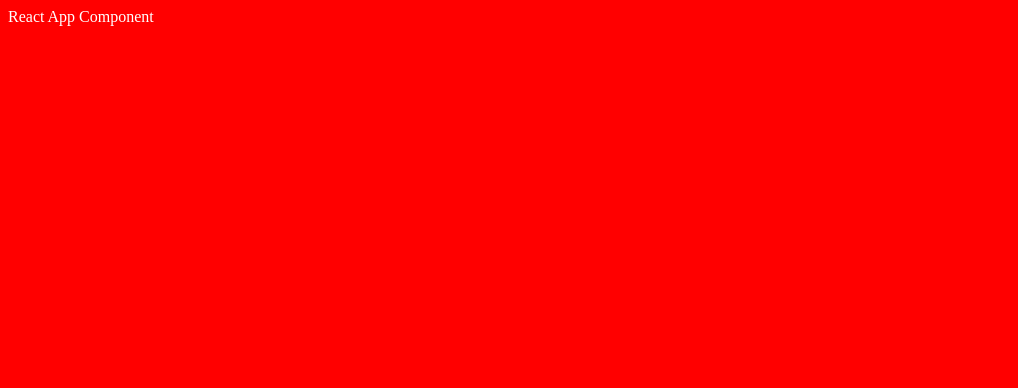
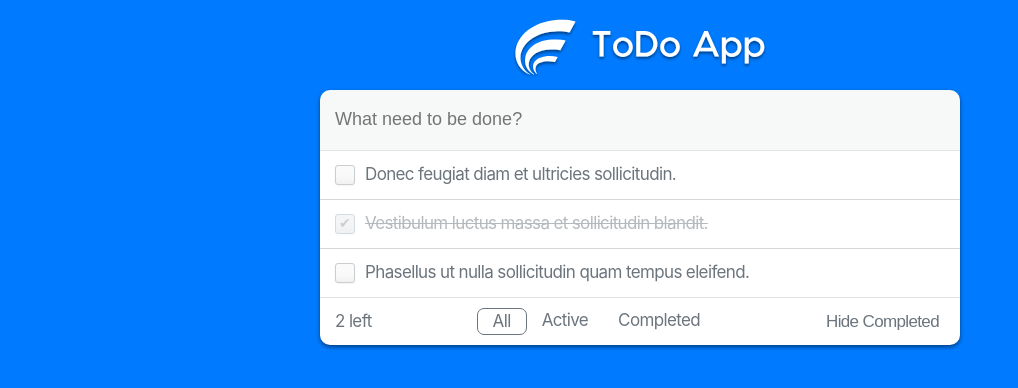
Before and after one commit to hazarartuner/react-redux-todo-app, a React app: page / in a window 1280 px wide. Shown: the whole page, without its empty margins (0-1018 px from the left). Built offline with nearby package versions, Linux system fonts and the light colour scheme.

Commit message:
feat(UI): Create dumb components

```diff
--- a/package.json
+++ b/package.json
@@ -37,6 +37,8 @@
     "webpack-dev-server": "3.3.1"
   },
   "dependencies": {
+    "classnames": "2.2.6",
+    "prop-types": "15.7.2",
     "react": "16.8.6",
     "react-dom": "16.8.6",
     "webpack": "4.30.0",
--- /dev/null
+++ b/src/assets/theme/theme.scss
@@ -0,0 +1,26 @@
+@import './variables';
+
+html {
+  font-size: 62.5%;
+}
+
+* {
+  -webkit-font-smoothing: antialiased;
+  -moz-osx-font-smoothing: grayscale;
+  box-sizing: border-box;
+
+  &:focus {
+    outline: none;
+  }
+}
+
+body {
+  color: $color-secondary;
+  font-size: 1.7rem;
+  line-height: 1.47059;
+  font-weight: 400;
+  letter-spacing: -0.0374em;
+  background: $color-primary;
+  font-family: 'SF Pro Text', 'SF Pro Icons', 'Helvetica Neue', 'Helvetica',
+    'Arial', sans-serif;
+}
--- /dev/null
+++ b/src/assets/theme/variables.scss
@@ -0,0 +1,10 @@
+// Colors
+$color-primary: #007bff;
+$color-secondary: #6c757d;
+$color-success: #28a745;
+$color-danger: #dc3545;
+$color-warning: #ffc107;
+$color-info: #17a2b8;
+$color-light: #f8f9fa;
+$color-dark: #343a40;
+$color-white: #fff;
--- a/src/components/App/App.js
+++ b/src/components/App/App.js
@@ -1,4 +1,42 @@
 import React from 'react';
+
+import TodoInput from 'components/TodoInput';
+import TodoItem from 'components/TodoItem';
+import TodoList from 'components/TodoList';
+
+import logo from 'assets/images/logo.svg';
+
 import './App.scss';
 
-export default () => <div className="App__Component">React App Component</div>;
+const fakeData = [
+  {
+    id: 1,
+    text: 'Donec feugiat diam et ultricies sollicitudin.',
+    isComplete: false,
+  },
+  {
+    id: 2,
+    text: 'Vestibulum luctus massa et sollicitudin blandit.',
+    isComplete: true,
+  },
+  {
+    id: 3,
+    text: 'Phasellus ut nulla sollicitudin quam tempus eleifend.',
+    isComplete: false,
+  },
+];
+
+export default () => (
+  <div className="app__component">
+    <img className="app-logo" src={logo} alt="ToDo App" />
+    <div className="app-contents">
+      <TodoInput />
+
+      <TodoList>
+        {fakeData.map(data => (
+          <TodoItem key={data.id} {...data} />
+        ))}
+      </TodoList>
+    </div>
+  </div>
+);
--- a/src/components/App/App.scss
+++ b/src/components/App/App.scss
@@ -1,4 +1,25 @@
-body {
-  background: #f00;
-  color: #fff;
+@import '../../assets/theme/theme';
+
+.app__component {
+  width: 64rem;
+  margin: 0 auto;
+  display: flex;
+  flex-direction: column;
+  align-items: center;
+
+  .app-logo {
+    width: 40%;
+    margin: 1rem 0;
+  }
+
+  .app-contents {
+    width: 100%;
+    box-sizing: border-box;
+    background: $color-white;
+    border-radius: 1rem;
+    display: grid;
+    box-shadow: 0 0.2rem 0.4rem rgba(0, 0, 0, 0.5);
+    position: relative;
+    overflow: hidden;
+  }
 }
--- /dev/null
+++ b/src/components/TodoInput/TodoInput.js
@@ -0,0 +1,52 @@
+import React, { Component } from 'react';
+import PropTypes from 'prop-types';
+
+import './TodoInput.scss';
+
+class TodoInput extends Component {
+  constructor(props) {
+    super(props);
+    this.handleOnChange = this.handleOnChange.bind(this);
+    this.inputRef = React.createRef();
+  }
+
+  componentDidMount() {
+    this.inputRef.current.focus();
+  }
+
+  handleOnChange(e) {
+    const { onTextChange } = this.props;
+
+    if (onTextChange) {
+      onTextChange(e);
+    }
+  }
+
+  render() {
+    const { text } = this.props;
+
+    return (
+      <div className="todo-input__component">
+        <input
+          ref={this.inputRef}
+          type="text"
+          onChange={this.handleOnChange}
+          value={text}
+          placeholder="What need to be done?"
+        />
+      </div>
+    );
+  }
+}
+
+TodoInput.propTypes = {
+  onTextChange: PropTypes.func,
+  text: PropTypes.string,
+};
+
+TodoInput.defaultProps = {
+  onTextChange: null,
+  text: '',
+};
+
+export default TodoInput;
--- /dev/null
+++ b/src/components/TodoInput/TodoInput.scss
@@ -0,0 +1,18 @@
+@import '../../assets/theme/theme.scss';
+
+.todo-input__component {
+  width: 100%;
+
+  input {
+    width: 100%;
+    height: 6rem;
+    border: 0;
+    font-size: 1.8rem;
+    padding: 0 1.5rem;
+    background: rgba(108, 117, 125, 0.05);
+
+    &:focus {
+      outline: none;
+    }
+  }
+}
--- /dev/null
+++ b/src/components/TodoInput/index.js
@@ -0,0 +1 @@
+export { default } from './TodoInput';
--- /dev/null
+++ b/src/components/TodoItem/TodoItem.js
@@ -0,0 +1,58 @@
+import React, { Component } from 'react';
+import PropTypes from 'prop-types';
+import classNames from 'classnames';
+
+import './TodoItem.scss';
+
+class TodoItem extends Component {
+  constructor(props) {
+    super(props);
+    this.handleOnChange = this.handleOnChange.bind(this);
+  }
+
+  handleOnChange() {
+    const { id, isComplete, onToggle } = this.props;
+
+    if (onToggle) {
+      onToggle({
+        id,
+        isComplete: !isComplete,
+      });
+    }
+  }
+
+  render() {
+    const { text, isComplete } = this.props;
+
+    return (
+      <div
+        className={classNames('todo-item__component', {
+          complete: isComplete,
+        })}
+      >
+        <input
+          type="checkbox"
+          onChange={this.handleOnChange}
+          role="menuitemcheckbox"
+          aria-checked={isComplete}
+          checked={isComplete}
+        />
+        <p>{text}</p>
+      </div>
+    );
+  }
+}
+
+TodoItem.propTypes = {
+  onToggle: PropTypes.func,
+  text: PropTypes.string.isRequired,
+  id: PropTypes.number.isRequired,
+  isComplete: PropTypes.bool,
+};
+
+TodoItem.defaultProps = {
+  isComplete: false,
+  onToggle: null,
+};
+
+export default TodoItem;
--- /dev/null
+++ b/src/components/TodoItem/TodoItem.scss
@@ -0,0 +1,68 @@
+@import '../../assets/theme/variables';
+
+.todo-item__component {
+  width: 100%;
+  height: 5rem;
+  display: grid;
+  grid-template-columns: 3rem 1fr;
+  align-items: center;
+  border-top: solid 0.1rem rgba(108, 117, 125, 0.2);
+  border-bottom: solid 0.1rem rgba(108, 117, 125, 0.2);
+  padding: 0 1.5rem;
+
+  + * {
+    margin-top: -0.1rem;
+  }
+
+  input {
+    width: 2rem;
+    height: 2rem;
+    margin: 0;
+    -webkit-appearance: none;
+    background-color: #fafafa;
+    border: 0.1rem solid #cacece;
+    box-shadow: 0 0.1rem 0.2rem rgba(0, 0, 0, 0.05),
+      inset 0 -1.5rem 1rem -1.2rem rgba(0, 0, 0, 0.05);
+    padding: 0.9rem;
+    border-radius: 0.3rem;
+    display: inline-block;
+    position: relative;
+  }
+
+  input:active,
+  input:checked:active {
+    box-shadow: 0 0.1rem 0.2rem rgba(0, 0, 0, 0.05),
+      inset 0 0.1rem 0.3rem rgba(0, 0, 0, 0.1);
+  }
+
+  input:checked {
+    background-color: #e9ecee;
+    border: 0.1rem solid #adb8c0;
+    box-shadow: 0 0.1rem 0.2rem rgba(0, 0, 0, 0.05),
+      inset 0 -1.5rem 1rem -1.2rem rgba(0, 0, 0, 0.05),
+      inset 1.5rem 1rem -1.2rem rgba(255, 255, 255, 0.1);
+    color: #99a1a7;
+
+    &:after {
+      content: '\2714';
+      font-size: 1.4rem;
+      position: absolute;
+      top: 0;
+      left: 0.3rem;
+      color: #99a1a7;
+    }
+  }
+
+  p {
+    margin: 0;
+    color: $color-secondary;
+  }
+
+  &.complete {
+    opacity: 0.5;
+
+    p {
+      text-decoration: line-through;
+    }
+  }
+}
--- /dev/null
+++ b/src/components/TodoItem/index.js
@@ -0,0 +1 @@
+export { default } from './TodoItem';
--- /dev/null
+++ b/src/components/TodoList/TodoList.js
@@ -0,0 +1,93 @@
+import React, { Component } from 'react';
+import PropTypes from 'prop-types';
+import classNames from 'classnames';
+
+import './TodoList.scss';
+
+class TodoList extends Component {
+  constructor(props) {
+    super(props);
+    this.handleOnFilterChange = this.handleOnFilterChange.bind(this);
+    this.handleOnToggleVisibility = this.handleOnToggleVisibility.bind(this);
+
+    this.filters = [
+      { value: '', label: 'All', isChecked: true },
+      { value: 'active', label: 'Active', isChecked: false },
+      { value: 'complete', label: 'Completed', isChecked: false },
+    ];
+  }
+
+  handleOnFilterChange(e) {
+    const { onFilterChange } = this.props;
+
+    if (onFilterChange) {
+      onFilterChange(e);
+    }
+  }
+
+  handleOnToggleVisibility() {
+    const { onToggleVisibility } = this.props;
+
+    if (onToggleVisibility) {
+      onToggleVisibility();
+    }
+  }
+
+  render() {
+    const { children, showCompletedItems } = this.props;
+
+    return (
+      <div className="todo-list__component">
+        <div className="list-wrapper">{children}</div>
+        <div className="list-footer">
+          <span className="remaining-count">2 left</span>
+          <div className="filter-list">
+            {this.filters.map(filter => (
+              <div
+                key={filter.value}
+                className={classNames('filter-item', {
+                  checked: filter.isChecked,
+                })}
+              >
+                <label htmlFor={`filter-${filter.value}`}>
+                  {filter.label}
+                  <input
+                    id={`filter-${filter.value}`}
+                    type="radio"
+                    name="filter"
+                    onChange={this.handleOnFilterChange}
+                    value={filter.value}
+                    checked={filter.isChecked}
+                  />
+                </label>
+              </div>
+            ))}
+          </div>
+          <button
+            type="button"
+            className="toggle-visibility"
+            onClick={this.handleOnToggleVisibility}
+          >
+            {showCompletedItems ? 'Hide Completed' : 'Show Completed'}
+          </button>
+        </div>
+      </div>
+    );
+  }
+}
+
+TodoList.propTypes = {
+  onFilterChange: PropTypes.func,
+  onToggleVisibility: PropTypes.func,
+  showCompletedItems: PropTypes.bool,
+  children: PropTypes.arrayOf(PropTypes.element),
+};
+
+TodoList.defaultProps = {
+  onFilterChange: null,
+  onToggleVisibility: null,
+  showCompletedItems: true,
+  children: null,
+};
+
+export default TodoList;
--- /dev/null
+++ b/src/components/TodoList/TodoList.scss
@@ -0,0 +1,40 @@
+@import '../../assets/theme/theme.scss';
+
+.todo-list__component {
+  .list-footer {
+    display: flex;
+    padding: 1rem 1.5rem;
+    justify-content: space-between;
+    align-items: center;
+
+    .filter-list {
+      display: flex;
+
+      .filter-item {
+        label {
+          padding: 0 1.5rem;
+          cursor: pointer;
+        }
+
+        input {
+          display: none;
+        }
+
+        &.checked {
+          border: solid 0.1rem $color-secondary;
+          border-radius: 0.7rem;
+        }
+      }
+    }
+
+    .toggle-visibility {
+      border: 0;
+      background: none;
+      font-size: inherit;
+      color: inherit;
+      line-height: inherit;
+      font-weight: inherit;
+      letter-spacing: inherit;
+    }
+  }
+}
--- /dev/null
+++ b/src/components/TodoList/index.js
@@ -0,0 +1 @@
+export { default } from './TodoList';
```
Also changed, not shown: src/assets/images/logo.svg (added), 1 other file.
